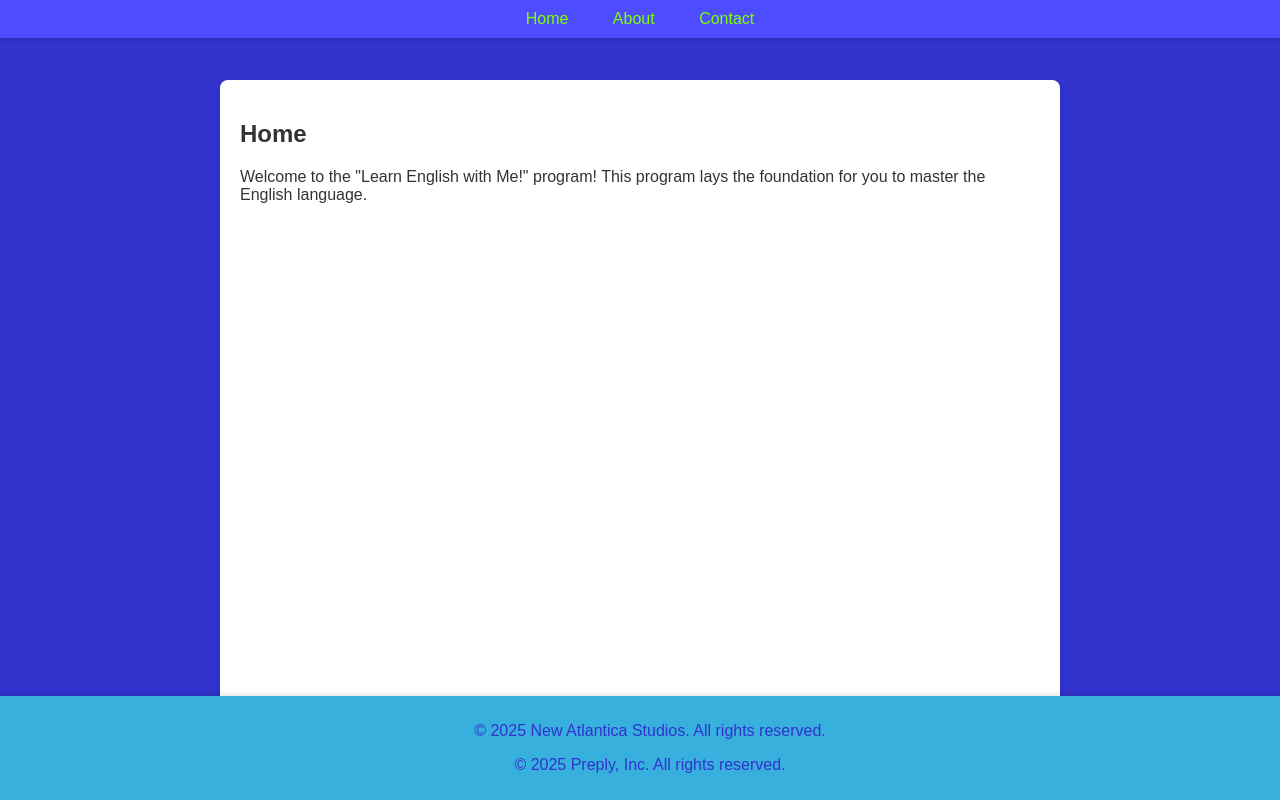
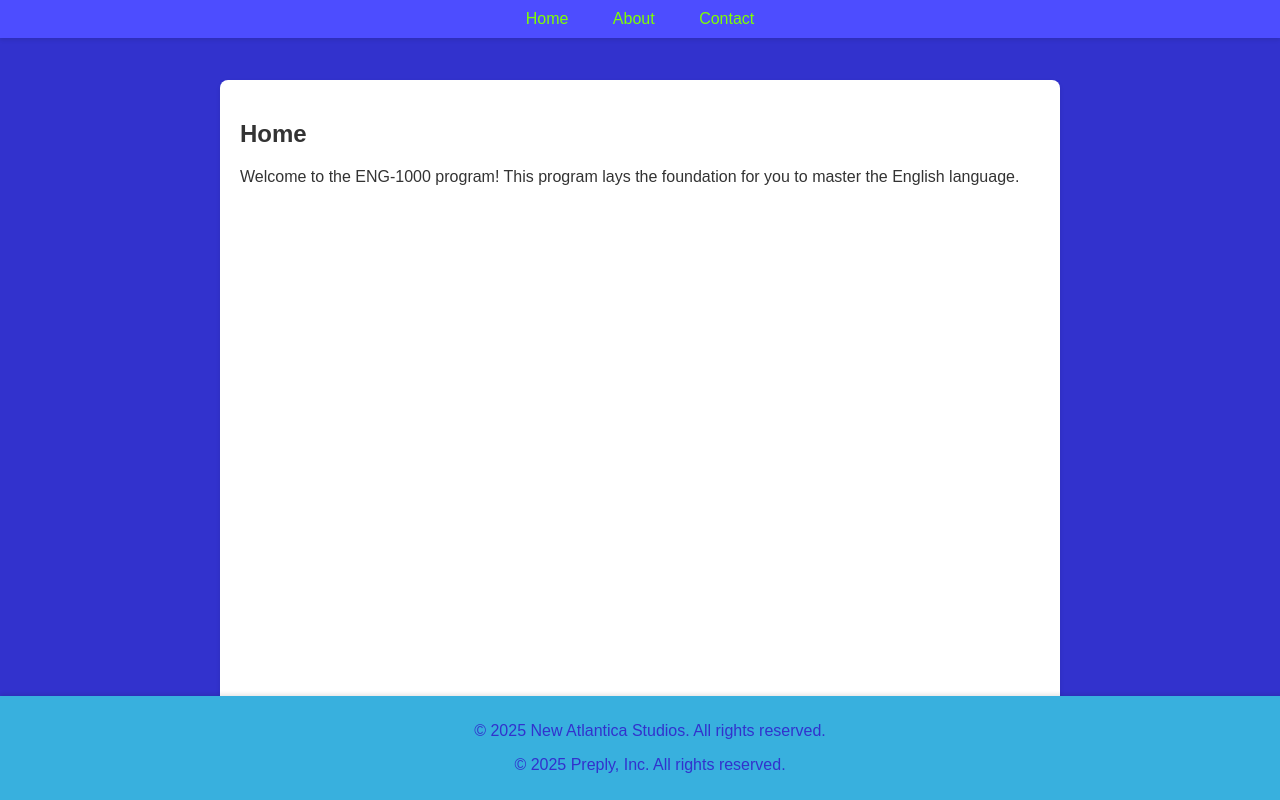
Before and after one commit to aegerev/eng1000-routing, a plain HTML site: page index.html in a window 1280 px wide. Shown: the top 800 px of the page. Drawn offline with Linux system fonts and the light colour scheme.

Commit message:
ENG-1000

```diff
--- a/index.html
+++ b/index.html
@@ -18,7 +18,7 @@
     <div id="home" class="section">
       <h2>Home</h2>
       <p>
-        Welcome to the "Learn English with Me!" program! This program lays the foundation for you to master the English language.
+        Welcome to the ENG-1000 program! This program lays the foundation for you to master the English language.
       </p>
     </div>
 
```
